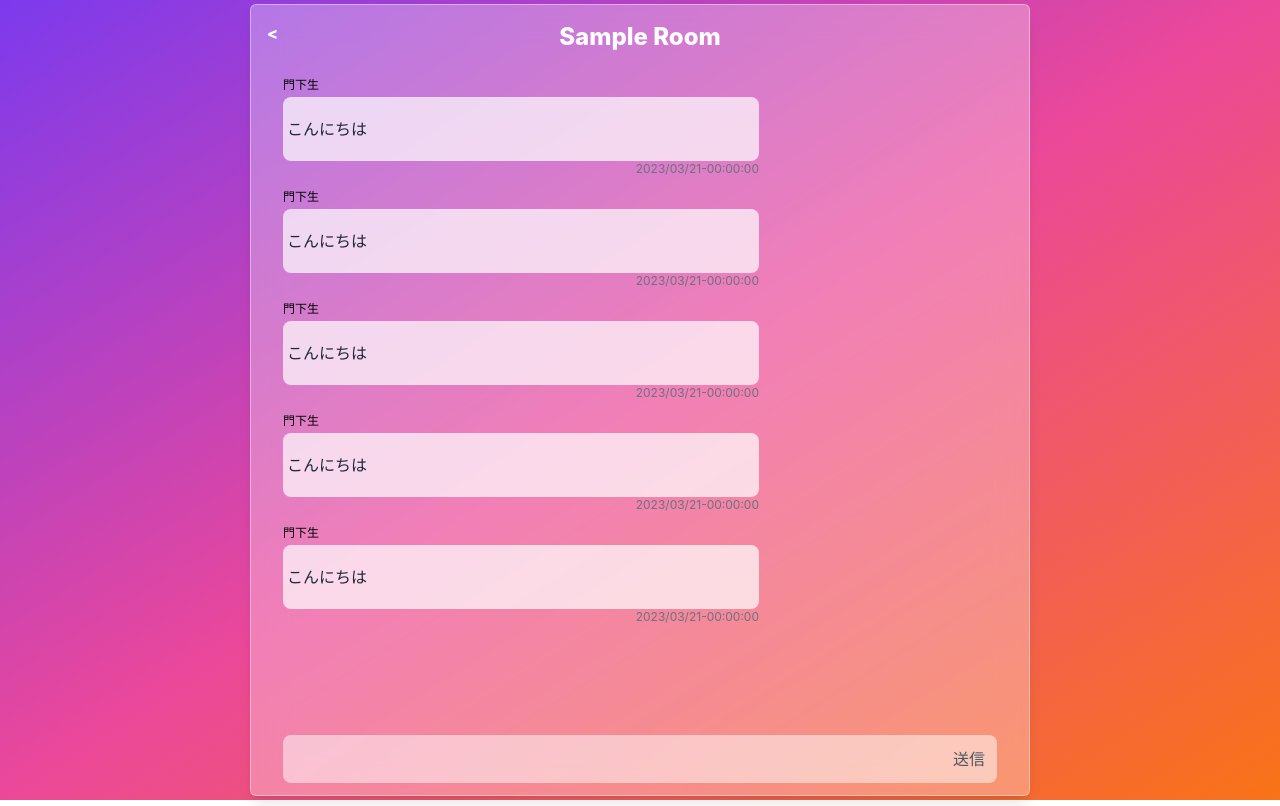
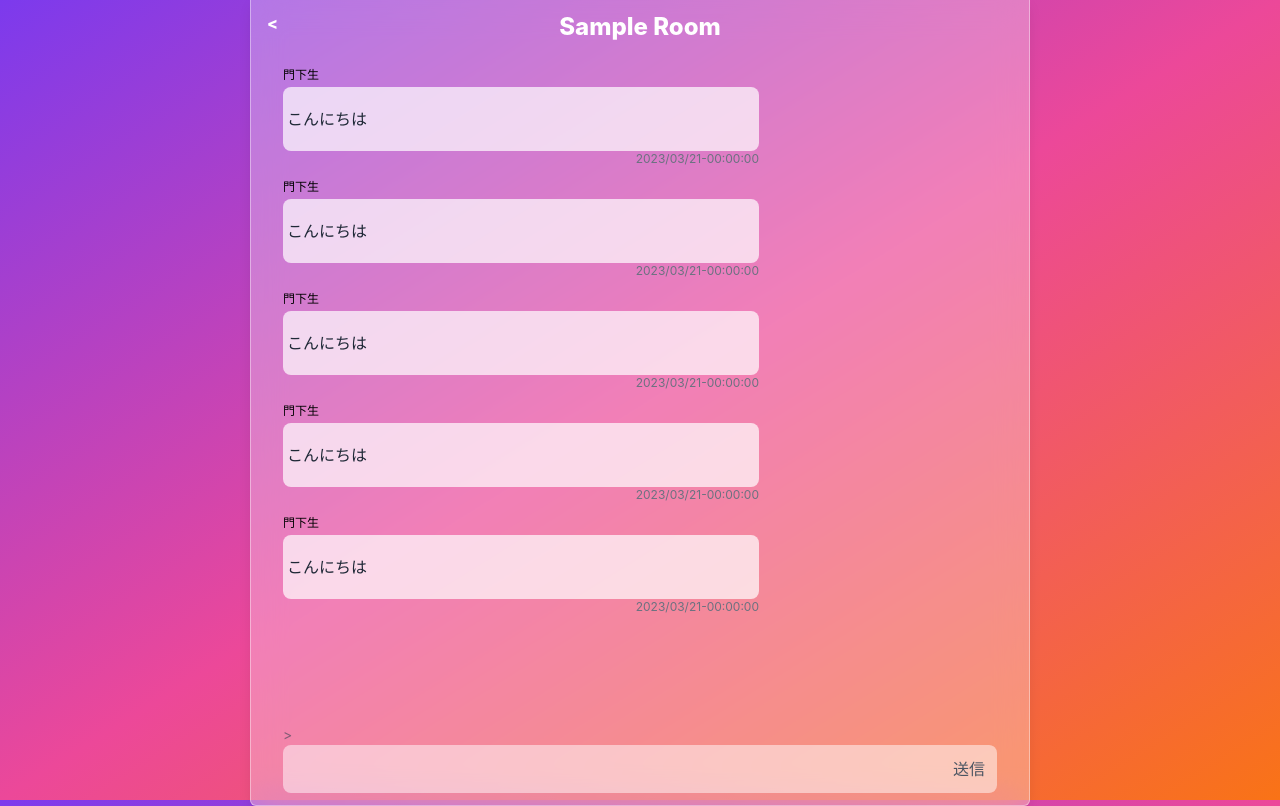
Before and after one commit to ebinase/hana-chat-front, a Next.js app: page /rooms/abvd-egfa-888a-3267 in a window 1280 px wide. Built offline with nearby package versions, Linux system fonts and the light colour scheme; no server answers.

Commit message:
[update] チャットルームで名前を変更できるようにした

```diff
--- a/src/rooms/components/ChatRoom.tsx
+++ b/src/rooms/components/ChatRoom.tsx
@@ -135,7 +135,7 @@ const ChatRoom: React.FC<Props> = ({ uniqueKey }) => {
           <div className='grow'>
             <h2 className='text-white font-extrabold text-2xl'>Sample Room</h2>
           </div>
-          <div className='basis-[20%] text-right  shrink-0'>{name}</div>
+          <div className='basis-[20%] text-right  shrink-0'></div>
         </header>
         <main className='px-8 flex flex-col flex-grow'>
           <div className='my-2'>
--- a/src/rooms/components/InputArea.tsx
+++ b/src/rooms/components/InputArea.tsx
@@ -1,10 +1,13 @@
 'use client';
 
 import { ChangeEvent, KeyboardEvent, useState } from 'react';
+import useUserName from '../share/hooks/useUserName';
 
 type Props = { sendMessage: (content: string) => void };
 
 const InputArea: React.FC<Props> = ({ sendMessage }) => {
+  const { name, setName } = useUserName();
+
   const [value, setValue] = useState<string>('');
 
   const submitMessage = () => {
@@ -25,6 +28,15 @@ const InputArea: React.FC<Props> = ({ sendMessage }) => {
 
   return (
     <div className='mb-3'>
+      <div className='text-left text-sm text-gray-700/60'>
+        {'> '}
+        <input
+          type='text'
+          className='bg-transparent focus:outline-none'
+          value={name}
+          onChange={(e) => setName(e.target.value)}
+        />
+      </div>
       <div className='flex justify-between gap-4 bg-white/50 rounded-lg  focus:bg-white/90'>
         <textarea
           rows={1}
--- a/src/rooms/components/MessageTimeline.tsx
+++ b/src/rooms/components/MessageTimeline.tsx
@@ -1,10 +1,9 @@
 'use client';
 
-import { useLayoutEffect, useRef } from 'react';
+import { useEffect, useLayoutEffect, useRef } from 'react';
 import { MesssageData } from '../share/types/API/messages';
 import Message from './Message';
 import DummyMessage from './DummyMessage';
-import { useCookies } from 'react-cookie';
 import useUserName from '../share/hooks/useUserName';
 
 type Props = {
@@ -19,14 +18,18 @@ const MessageTimeline: React.FC<Props> = ({ messages, isLoading }) => {
     scrollBottomRef?.current?.scrollIntoView();
   }, [messages]);
 
+  const { name } = useUserName();
+
+  // useEffect(() => {
+  //   const currentName = name;
+  // }, [name])
+
   const displayData = !isLoading ? messages : [...Array(10)];
-
-  const { name } = useUserName();
 
   return (
     <div className='flex flex-col gap-3 overflow-y-auto h-[650px]'>
       {displayData.map((message, index) => {
-        const isMyMessage = message?.authorName === name;
+        const isMyMessage = isLoading ? index % 3 === 2 : message?.authorName === name;
         return (
           <div
             key={index}
--- a/src/rooms/share/hooks/useUserName.tsx
+++ b/src/rooms/share/hooks/useUserName.tsx
@@ -1,11 +1,19 @@
 'use client';
 
+import { useState } from 'react';
 import { useCookies } from 'react-cookie';
 
 const useUserName = () => {
   const [cookies, setCookie] = useCookies(['name']);
 
-  return { name: cookies.name ?? '', setName: (name: string) => setCookie('name', name) };
+  const [value, setValue] = useState<string>(cookies.name);
+
+  const setName = (name: string) => {
+    setCookie('name', name);
+    setValue(name);
+  };
+
+  return { name: value, setName };
 };
 
 export default useUserName;
```
